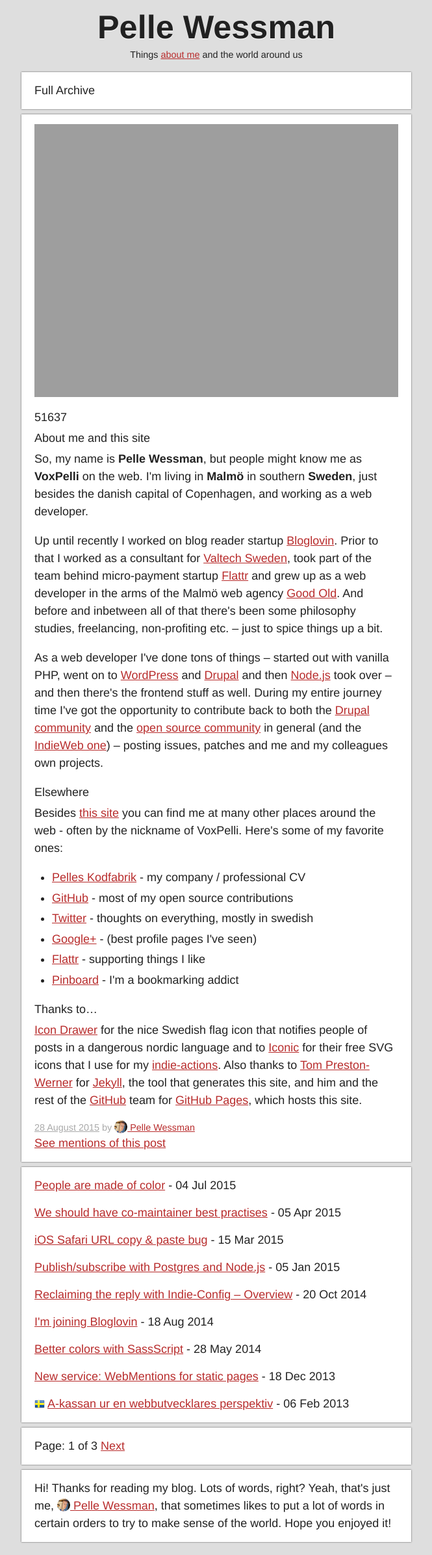
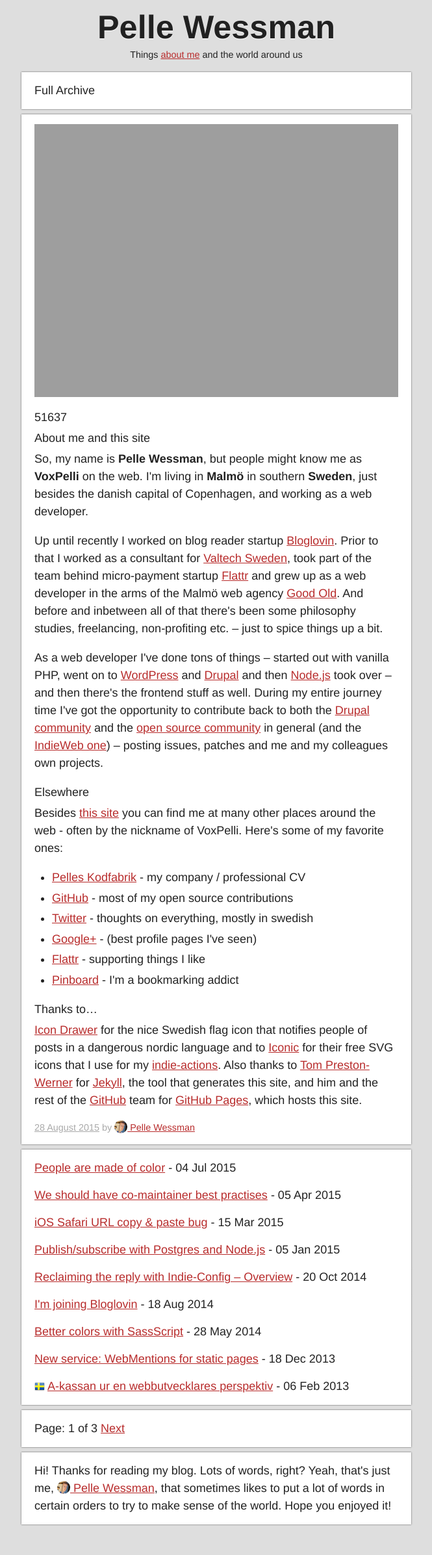
Before and after one commit to voxpelli/voxpelli.github.com, a Jekyll site: the page built from archive/full/index.html, in a window 1280 px wide. Shown: the whole page at 65% size, without its empty margins (307-972 px from the left). Built offline with Jekyll 4.4.1, drawn with Linux system fonts in a browser that asks for light colours; the list of posts is cut into pages by our own code; after the commit the page ends 2366 px from its top, so only the background shows below that.

Commit message:
Fixed styling and functionality of extended embed

```diff
--- a/_includes/section.html
+++ b/_includes/section.html
@@ -9,3 +9,5 @@
     <li><a href="/archive/full">Archive</a></li>
   </ul>
 {% endif %}
+
+{% include webmention-script.html%}
--- /dev/null
+++ b/_includes/webmention-script.html
@@ -0,0 +1 @@
+<!--<script src="https://webmention.herokuapp.com/js/cutting-edge.js"></script>-->
--- a/_layouts/default.html
+++ b/_layouts/default.html
@@ -1,9 +1,13 @@
 <!DOCTYPE html>
-<html lang="en" class="{{ page.classes }}{% if page.hfeed == true %} h-feed{% endif %}">
+<html lang="en" class="no-js {{ page.classes }}{% if page.hfeed == true %} h-feed{% endif %}">
 <head>
   <meta charset="utf-8" />
 
   <title{% if page.hfeed == true %} class="p-name"{% endif %}>{% if page.frontpage == null and page.title != null %}{{ page.title }} – {% endif %}{{ site.blog_name }}</title>
+
+  <script>
+    document.documentElement.className = document.documentElement.className.replace(/\bno-js\b/,'js');
+  </script>
 
   <meta name="viewport" content="width=device-width, initial-scale=1" />
 
--- a/_layouts/post.html
+++ b/_layouts/post.html
@@ -15,4 +15,4 @@
   </form>
 </div>
 
-<script src="https://webmention.herokuapp.com/js/cutting-edge.js"></script>
+{% include webmention-script.html%}
--- a/archive/full/index.html
+++ b/archive/full/index.html
@@ -19,3 +19,5 @@
     <a href="{{ paginator.next_page_path }}" rel="next">Next</a>
   {% endif %}
 </div>
+
+{% include webmention-script.html%}
--- a/css/style.css
+++ b/css/style.css
@@ -2,7 +2,7 @@
 html{background:#DEDEDE}
 body{font-size:18px;line-height:1.5;text-align:left;font-family:"Helvetica neue",Helvetica,Arial,"MS Trebuchet",sans-serif;font-weight:300;color:#222}
 body > .page{margin:10px auto 20px;max-width:600px;}
-a{color:#B82C2C}
+a,a.u-responses{color:#B82C2C}
 a:hover{color:#912323}
 a[lang="sv"]:before{content:"";width:16px;height:16px;margin-right:4px;display:inline-block;background:url(img/se.png) no-repeat 0 0;text-indent:-5000em;vertical-align:middle}
 img{border:0}
@@ -20,16 +20,19 @@
 body > .page > *:not(header):not(address){background:#fff;box-shadow:0 0 2px #444;padding:15px 20px;margin-bottom:8px}
 address{font-style:normal;padding:0 10px 10px;text-align:center;font-size:.7em}
 ul.posts{list-style:none;padding:0}
-ul.posts time,article footer,.webmention-footer{color:#aaa;font-size:.8em}
+ul.posts time,article footer,.webmention-footer,.u-responses{color:#aaa;font-size:.8em}
 time a,.webmention-footer a{color:#aaa}
 .indie-actions{float:right}
 .indie-actions > indie-action {margin:0 0 -1px 6px;float:right}
-.indie-actions a{text-decoration: none}
-indie-action a:before {content: "";opacity:.7;background:no-repeat center center;background-size: auto 13px;display:inline-block;width:16px;height:16px;margin: 0 2px 0 0;vertical-align:text-top;}
+.indie-actions a,.u-responses{text-decoration: none}
+indie-action a:before,.u-responses:before{content: "";opacity:.7;background:no-repeat center center;background-size: auto 13px;display:inline-block;width:16px;height:16px;margin: 0 2px 0 0;vertical-align:text-top;}
 indie-action[do="reply"] a:before {background-image: url(img/reply.svg);}
 indie-action[do="repost"] a:before {background-image: url(img/loop.svg);}
 indie-action[do="like"] a:before {background-image: url(img/heart.svg);}
 indie-action.indieconfig-loading a:before {opacity:1;background-image: url(img/loader.gif);background-size: 16px 16px;}
+.u-responses:before{background-image: url(img/comment.svg)}
+.u-responses{text-align:center;display:block;}
+html.js .u-responses{display: none}
 .subtome{text-align:center}
 .h-entry .h-card .u-photo,.h-card.summary-card .u-photo{width:20px;border-radius:20px;vertical-align:middle;position:relative;top:-2px;}
 .h-card.full-card .u-photo{width:97px;border-radius:80px;float:left;margin-right:20px;margin-bottom:10px}
@@ -57,7 +60,7 @@
   content: "";
 }
 
-.webmention-container > :first-child{margin-top:1em}
+.u-responses,.webmention-container > :first-child{margin-top:1em}
 .webmention-mention{padding-left: 60px;position: relative}
 .webmention-mention:last-child{margin-bottom:0}
 .webmention-author img {position: absolute;top: 0;left: -5px;width: 50px;border-radius: 240px}
```
Also changed, not shown: css/img/comment.svg (added).
